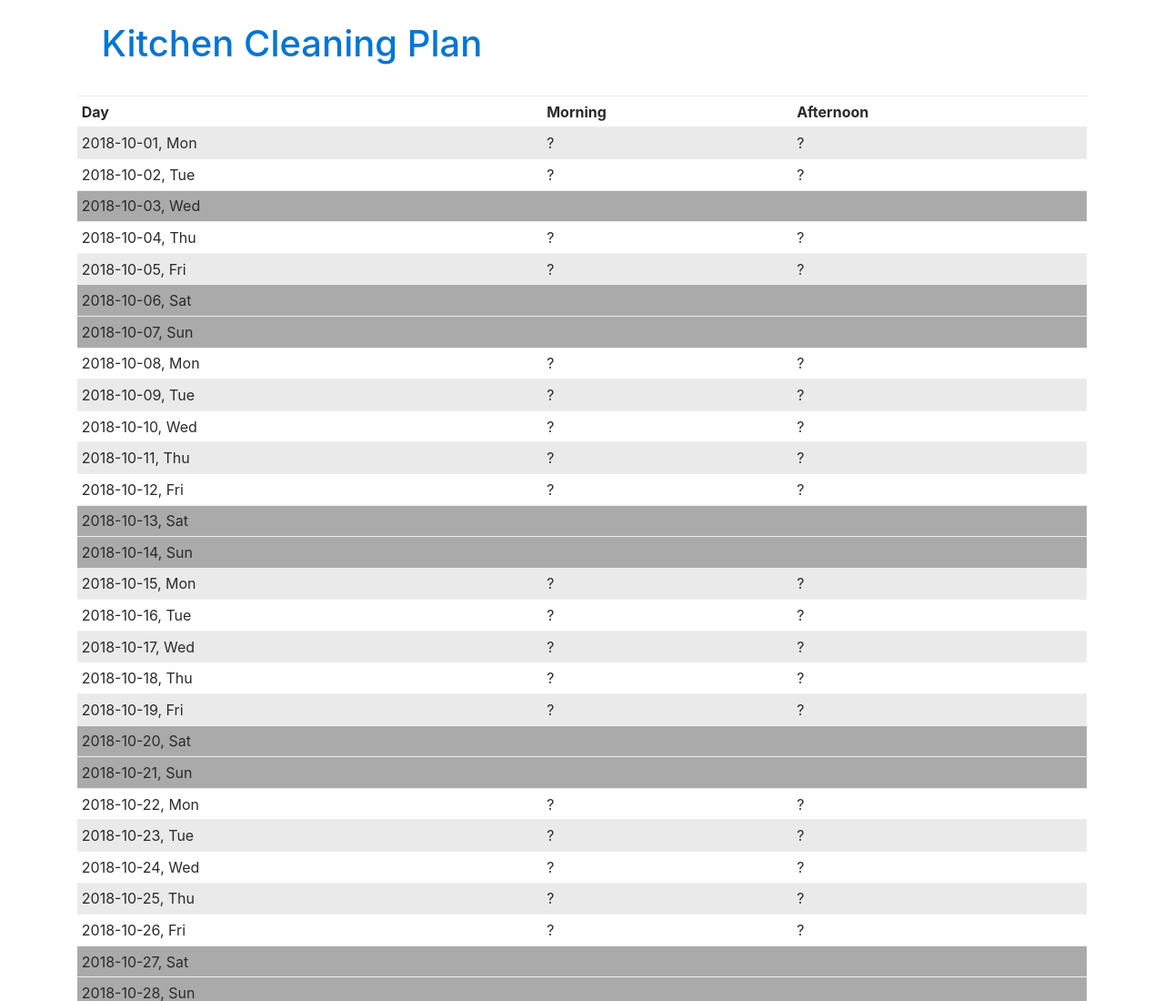
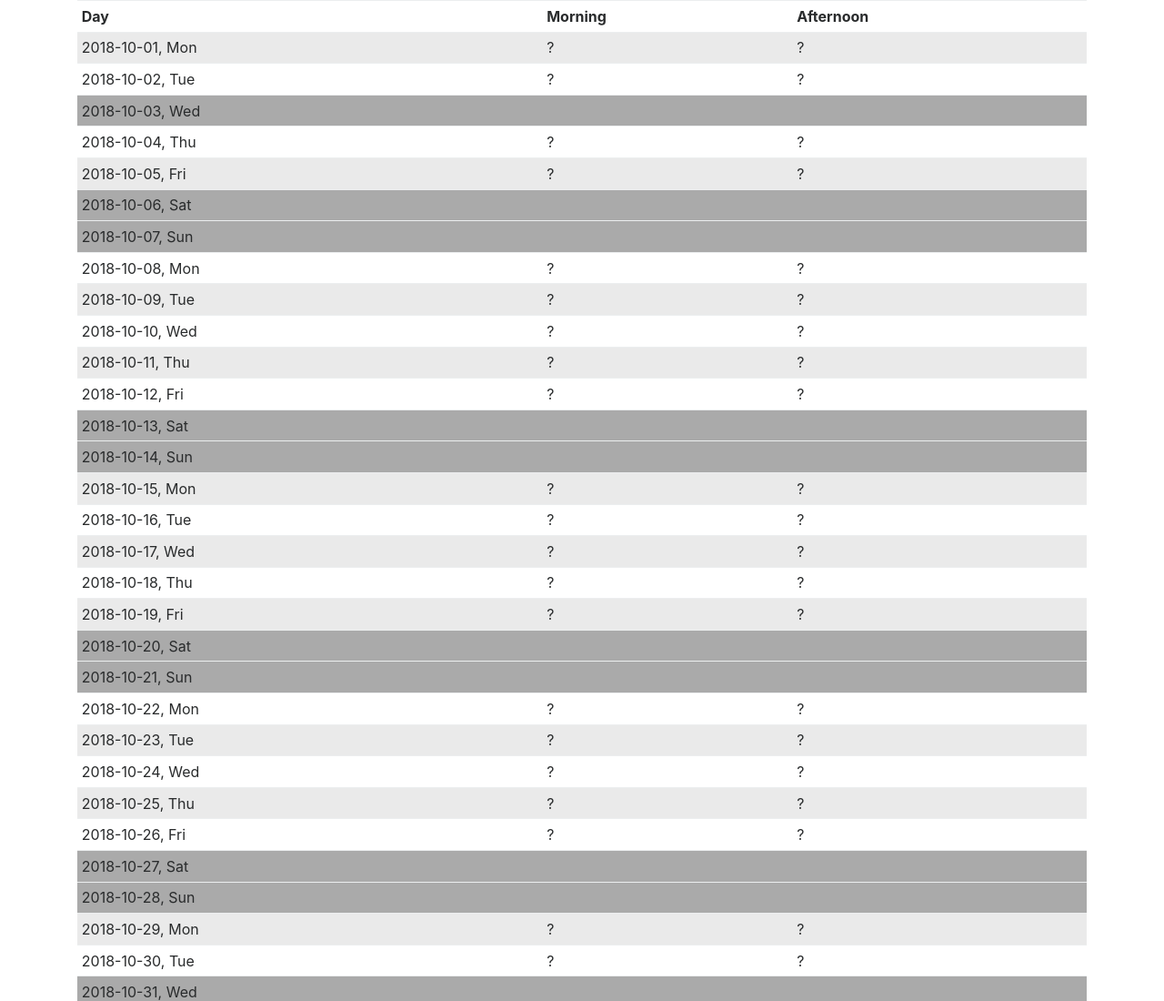
Before and after one commit to ooz/kitchen-cleaning-plan, a plain HTML site: page index.html in a window 1280 px wide. Shown: the top 1100 px of the page at 91% size. Drawn offline with nearby package versions, Linux system fonts and the light colour scheme.

Commit message:
Remove headline

```diff
--- a/index.html
+++ b/index.html
@@ -27,8 +27,6 @@ tr:nth-child(odd) {
       <noscript>
           <h1 id="headline" class="display-2"><span class="alert-warning">Uh, please enable JavaScript!</span></h1>
       </noscript>
-
-      <a href="https://github.com/ooz/kitchen-cleaning-plan"><h1 style="padding:0.66em">Kitchen Cleaning Plan</h1></a>
 
       <div id="cleaning-plan">
       </div>
```
